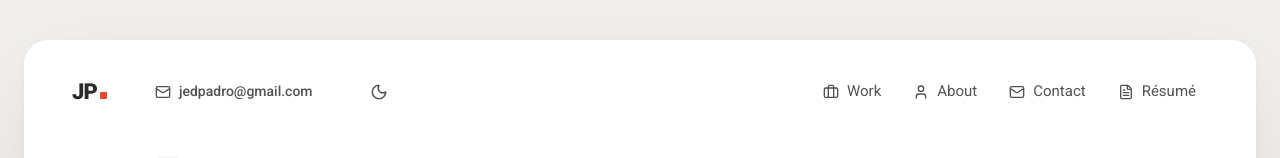
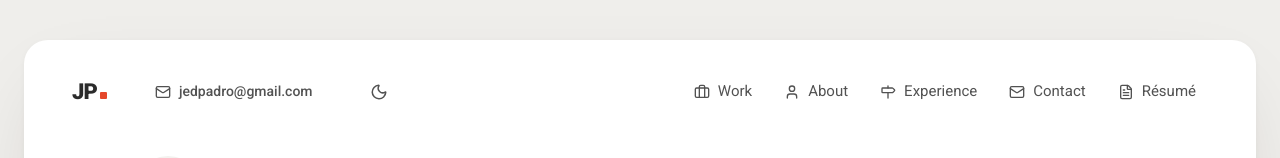
Before and after one commit to jeedp/portfolio, a React (Vite) app: page / in a window 1280 px wide. Shown: the top 158 px of the page. Built offline with nearby package versions, Linux system fonts and the light colour scheme; no server answers.

Commit message:
Menu: add Experience; labels from 1024px up so the header fits on tablets

```diff
--- a/src/components/Chrome.tsx
+++ b/src/components/Chrome.tsx
@@ -1,4 +1,4 @@
-import { Briefcase, FileText, Mail, Moon, Sun, User } from 'lucide-react'
+import { Briefcase, FileText, Mail, Milestone, Moon, Sun, User } from 'lucide-react'
 import { profile } from '../data/profile'
 import { GitHubIcon, LinkedInIcon } from './SocialIcons'
 
@@ -26,7 +26,7 @@ export function SectionTitle({ id, title, subtitle }: { id: string; title: strin
   )
 }
 
-const navIcons = { work: Briefcase, about: User, contact: Mail }
+const navIcons = { work: Briefcase, about: User, experience: Milestone, contact: Mail }
 
 export function Header({ theme, onToggleTheme }: { theme: 'light' | 'dark'; onToggleTheme: () => void }) {
   return (
@@ -47,14 +47,14 @@ export function Header({ theme, onToggleTheme }: { theme: 'light' | 'dark'; onTo
       </div>
       <nav aria-label="Main">
         <ul className="flex items-center gap-1 sm:gap-2">
-          {(['work', 'about', 'contact'] as const).map(id => {
+          {(['work', 'about', 'experience', 'contact'] as const).map(id => {
             const Icon = navIcons[id]
             return (
               <li key={id}>
                 <a href={`#${id}`} className="inline-flex h-10 items-center gap-2 rounded-full px-3 text-[15px] text-body transition-colors hover:bg-panel hover:text-ink">
                   <Icon className="size-4" aria-hidden="true" />
-                  <span className="hidden capitalize sm:inline">{id}</span>
-                  <span className="sr-only sm:hidden">{id}</span>
+                  <span className="hidden capitalize lg:inline">{id}</span>
+                  <span className="sr-only lg:hidden">{id}</span>
                 </a>
               </li>
             )
@@ -62,8 +62,8 @@ export function Header({ theme, onToggleTheme }: { theme: 'light' | 'dark'; onTo
           <li>
             <a href={resumeHref} target="_blank" rel="noopener" className="inline-flex h-10 items-center gap-2 rounded-full px-3 text-[15px] text-body transition-colors hover:bg-panel hover:text-ink">
               <FileText className="size-4" aria-hidden="true" />
-              <span className="hidden sm:inline">Résumé</span>
-              <span className="sr-only sm:hidden">Résumé</span>
+              <span className="hidden lg:inline">Résumé</span>
+              <span className="sr-only lg:hidden">Résumé</span>
             </a>
           </li>
         </ul>
--- a/src/sections/About.tsx
+++ b/src/sections/About.tsx
@@ -88,7 +88,7 @@ export function About() {
       </div>
 
       {/* Experience */}
-      <div className="mt-24 grid gap-10 lg:grid-cols-12 lg:gap-16" aria-labelledby="exp-title">
+      <div id="experience" className="mt-24 grid scroll-mt-8 gap-10 lg:grid-cols-12 lg:gap-16" aria-labelledby="exp-title">
         <div className="lg:col-span-4">
           <Sub id="exp-title">Experience</Sub>
           <p className="mt-4 max-w-[34ch] text-muted">My thesis and internship, newest first.</p>
--- a/src/sections/Contact.tsx
+++ b/src/sections/Contact.tsx
@@ -31,6 +31,7 @@ export function Contact() {
           <ul className="flex gap-6">
             <li><a href="#work" className="transition-colors hover:text-ink">Work</a></li>
             <li><a href="#about" className="transition-colors hover:text-ink">About</a></li>
+            <li><a href="#experience" className="transition-colors hover:text-ink">Experience</a></li>
             <li><a href={resumeHref} target="_blank" rel="noopener" className="transition-colors hover:text-ink">Résumé</a></li>
           </ul>
         </nav>
```
